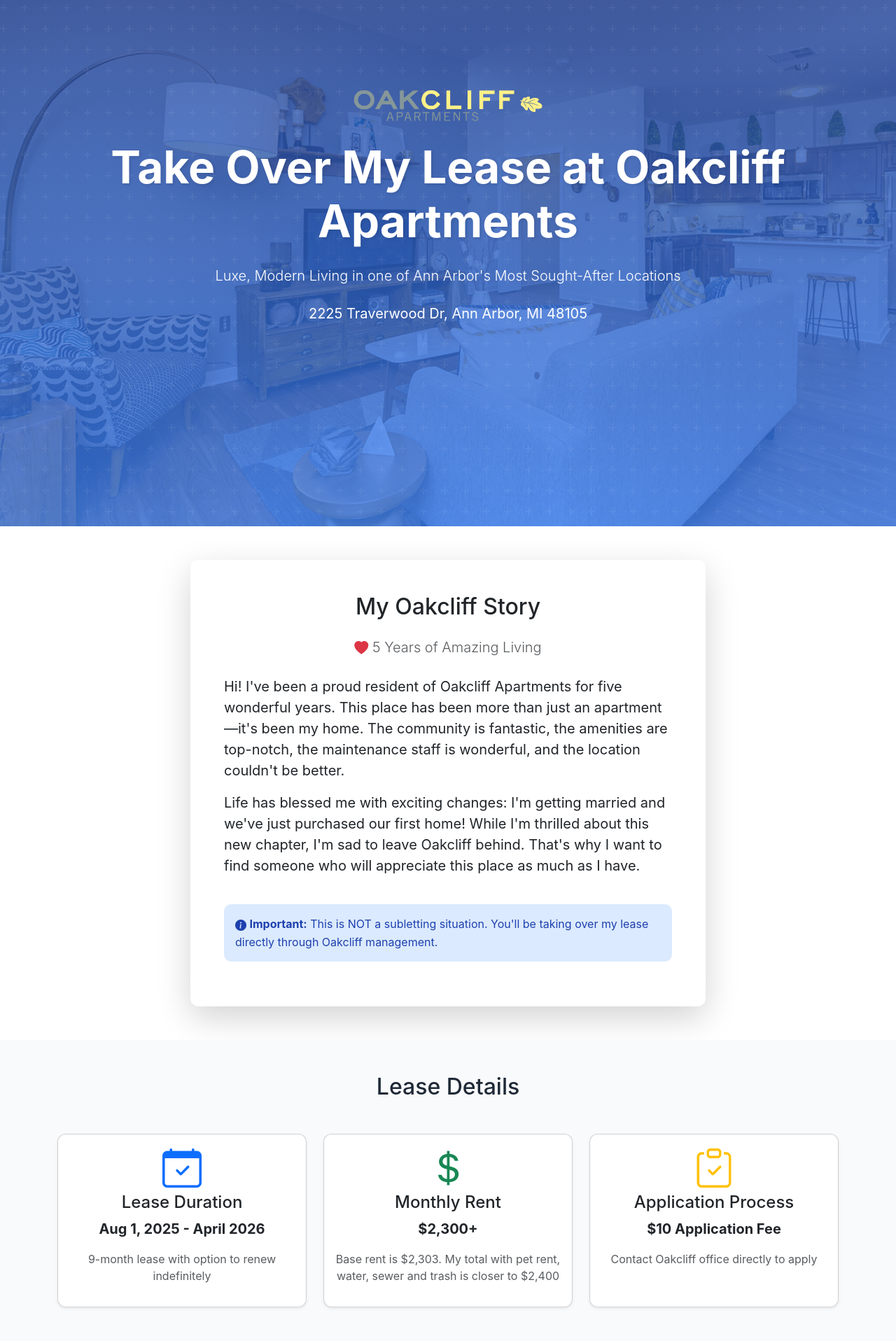
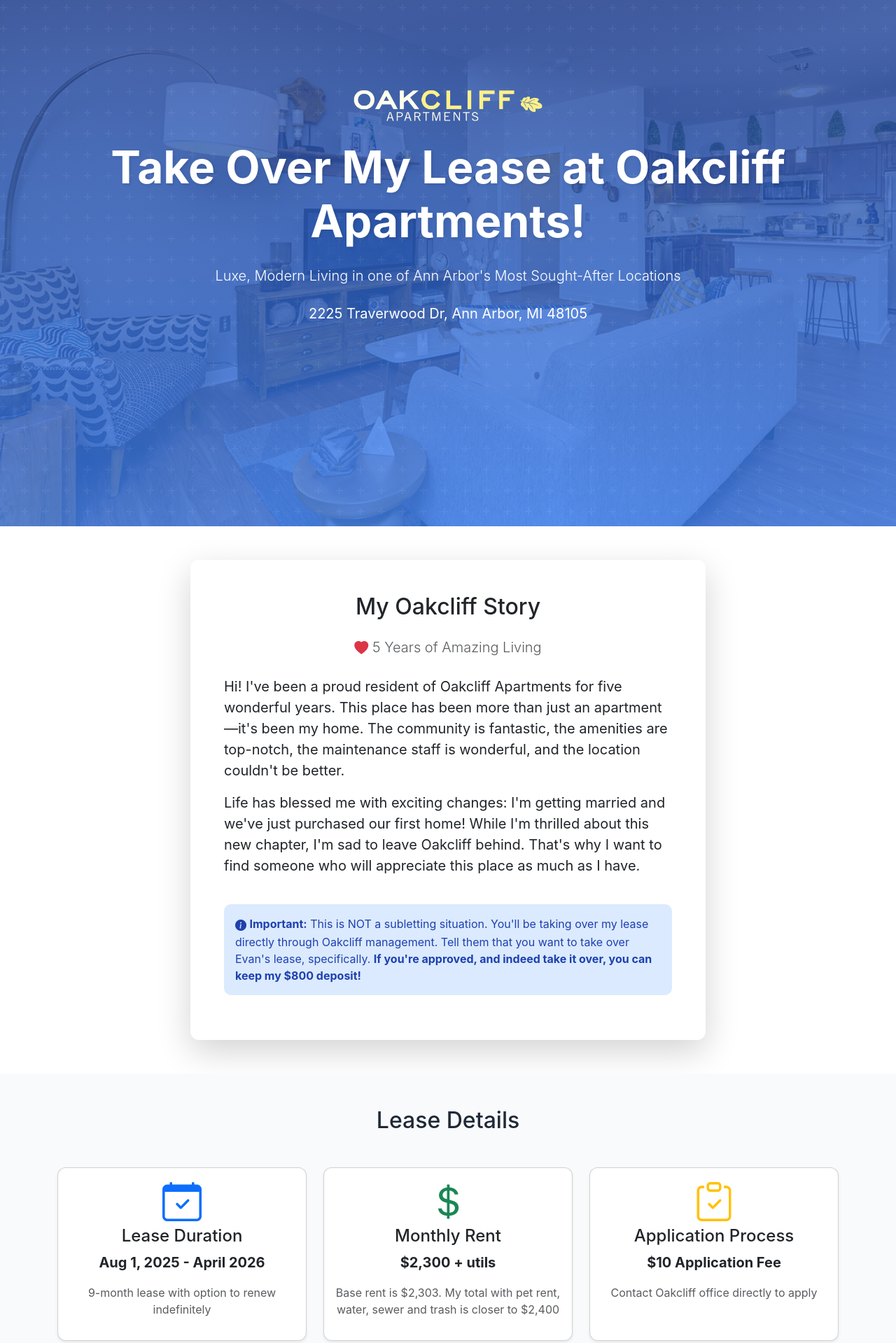
Before and after one commit to efstone/takeovermylease, a plain HTML site: page index.html in a window 1280 px wide. Shown: the part 220-2139 px from the top of the page at 70% size. Drawn offline with nearby package versions, Linux system fonts and the light colour scheme.

Commit message:
updated some copy and the oakcliff text logo

```diff
--- a/index.html
+++ b/index.html
@@ -32,8 +32,8 @@
         <div class="container">
             <div class="row align-items-center min-vh-100">
                 <div class="col-lg-12">
-                    <img src="images/logo.png" alt="Oakcliff Apartments" class="mb-4" style="max-width: 300px;">
-                    <h1 class="display-3 fw-bold mb-4">Take Over My Lease at Oakcliff Apartments</h1>
+                    <img src="images/oakcliff_logo_2.png" alt="Oakcliff Apartments" class="mb-4" style="max-width: 300px;">
+                    <h1 class="display-3 fw-bold mb-4">Take Over My Lease at Oakcliff Apartments!</h1>
                     <p class="lead mb-4">Luxe, Modern Living in one of Ann Arbor's Most Sought-After Locations</p>
                     <p class="fs-5 mb-4">2225 Traverwood Dr, Ann Arbor, MI 48105</p>
                 </div>
@@ -58,7 +58,7 @@
                             Life has blessed me with exciting changes: I'm getting married and we've just purchased our first home! While I'm thrilled about this new chapter, I'm sad to leave Oakcliff behind. That's why I want to find someone who will appreciate this place as much as I have.
                         </p>
                         <div class="alert alert-info mt-4">
-                            <i class="bi bi-info-circle-fill"></i> <strong>Important:</strong> This is NOT a subletting situation. You'll be taking over my lease directly through Oakcliff management.
+				<i class="bi bi-info-circle-fill"></i> <strong>Important:</strong> This is NOT a subletting situation. You'll be taking over my lease directly through Oakcliff management. Tell them that you want to take over Evan's lease, specifically. <strong>If you're approved, and indeed take it over, you can keep my $800 deposit!</strong>
                         </div>
                     </div>
                 </div>
@@ -86,7 +86,7 @@
                         <div class="card-body text-center">
                             <i class="bi bi-currency-dollar display-4 text-success mb-3"></i>
                             <h4>Monthly Rent</h4>
-                            <p class="fs-5 fw-bold">$2,300+</p>
+                            <p class="fs-5 fw-bold">$2,300 + utils</p>
                             <p class="text-muted">Base rent is $2,303. My total with pet rent, water, sewer and trash is closer to $2,400</p>
                         </div>
                     </div>
@@ -190,7 +190,7 @@
                     <a href="https://www.instagram.com/reel/DLQF9t4sB-p/?igsh=Nm90NXJ1YXM3ZnJu" target="_blank" class="btn btn-outline-primary btn-lg">
                         <i class="bi bi-instagram"></i> Watch Instagram Tour
                     </a>
-                    <p class="mt-3 text-muted">See the beautiful amenities and living spaces in action</p>
+                    <p class="mt-3 text-muted">See the beautiful amenities and living spaces in action. The layout of the unit in this tour mirrors my own and is the most accurate depiction of what to expect.</p>
                 </div>
             </div>
         </div>
```
Also changed, not shown: images/oakcliff_logo_2.png (added).
